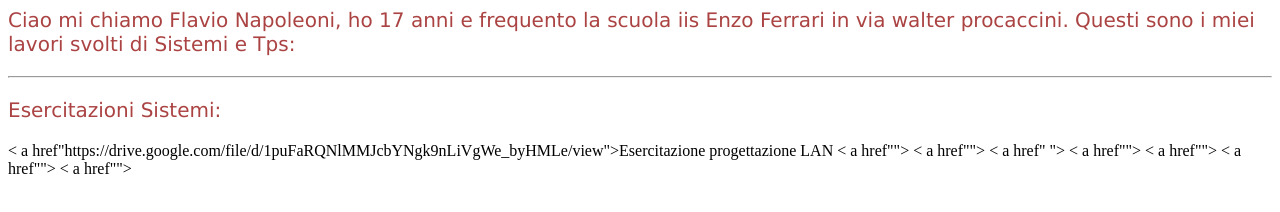
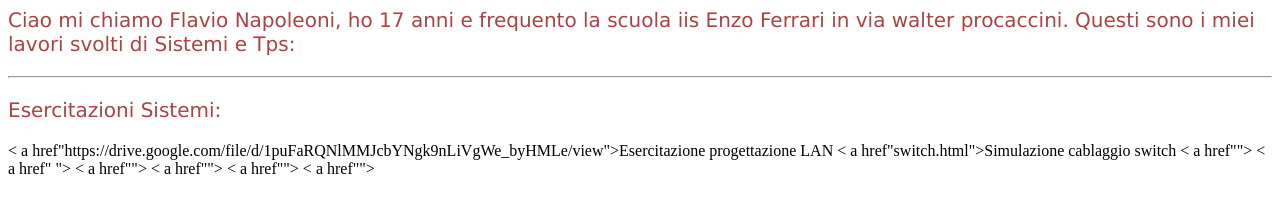
Before and after one commit to flavionapoleoni/flavionapoleoni.github.io, a plain HTML site: page index.html in a window 1280 px wide. Drawn offline with Linux system fonts and the light colour scheme.

Commit message:
Update index.html

```diff
--- a/index.html
+++ b/index.html
@@ -22,7 +22,7 @@
 
 
  < a href"https://drive.google.com/file/d/1puFaRQNlMMJcbYNgk9nLiVgWe_byHMLe/view">Esercitazione progettazione LAN </a>
- < a href""> </a>
+ < a href"switch.html">Simulazione cablaggio switch</a>
  < a href"">  </a>
  < a href" ">  </a>
   < a href"">  </a>
```
